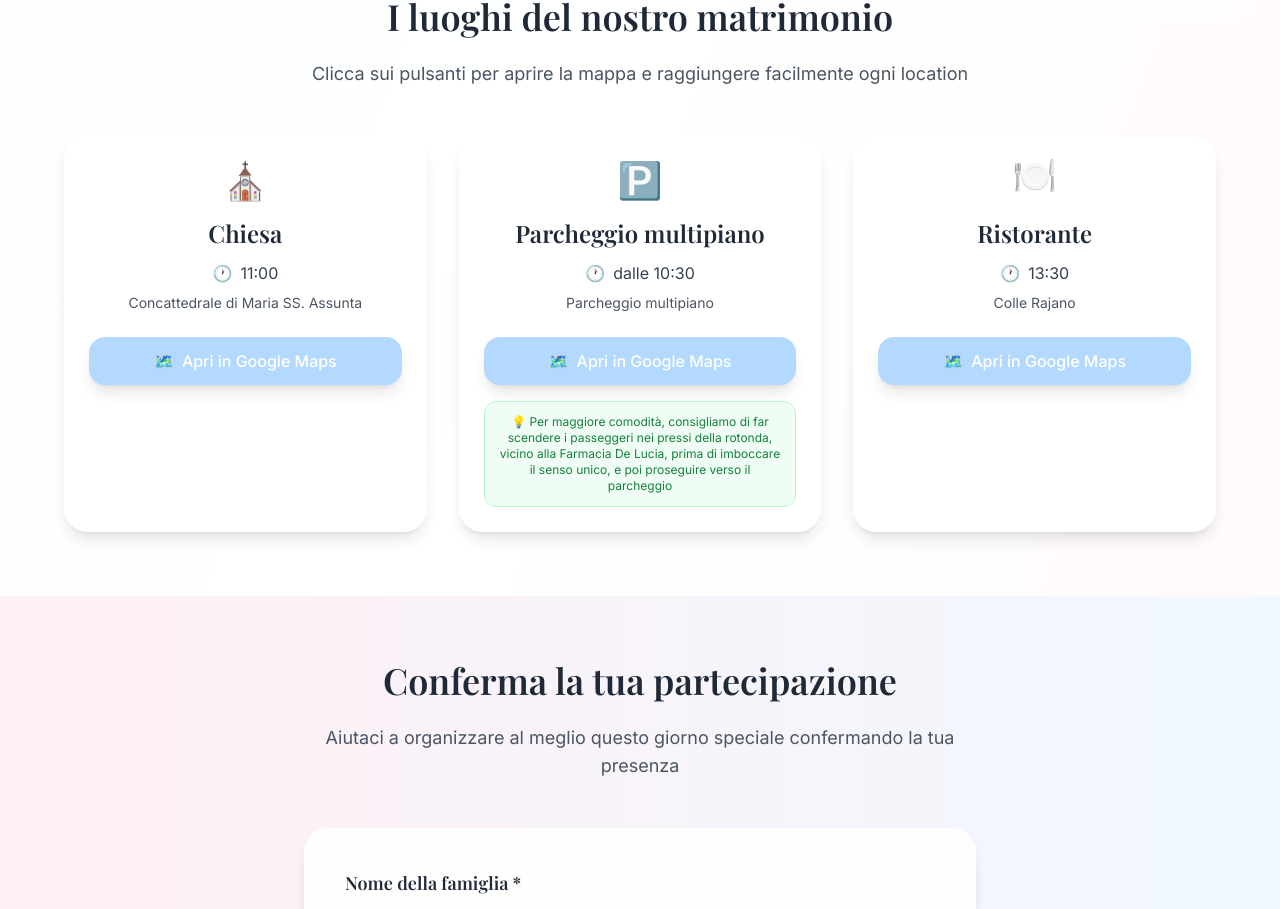
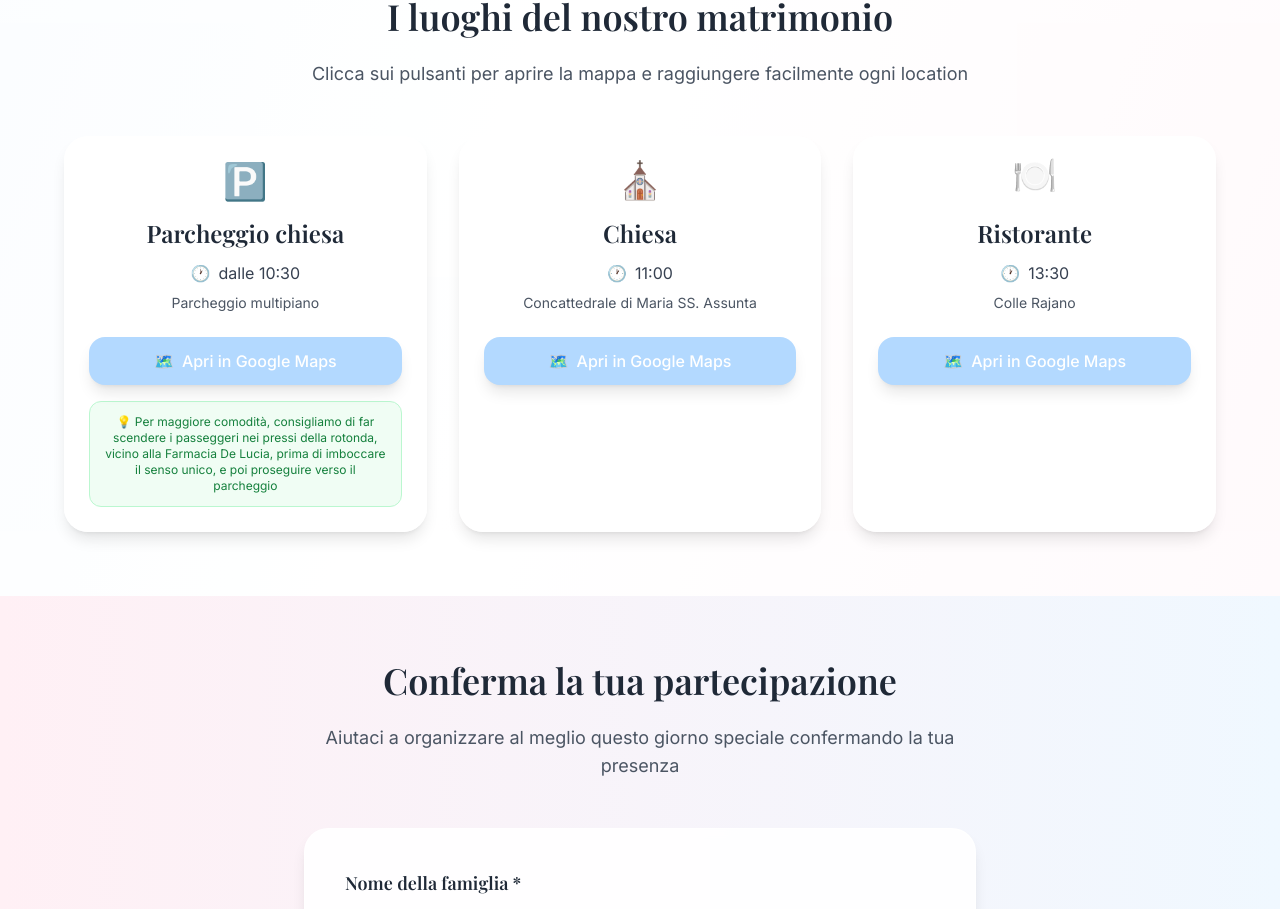
Before and after one commit to Salvatore-Di-Costanzo/celeste-matrimonio-sito, a React (Vite) app: page / in a window 1280 px wide. Shown: the part 1756-2665 px from the top of the page. Built offline with nearby package versions, Linux system fonts and the light colour scheme; a web font is replaced by a local one.

Commit message:
Rearrange location order and rename parking label
Reordered the location items in the LocationMap component, swapping the order of the church and parking locations. Also, renamed the label under the parking icon from "Parcheggio multipiano" to "Parcheggio chiesa".

```diff
--- a/src/components/LocationMap.tsx
+++ b/src/components/LocationMap.tsx
@@ -5,21 +5,21 @@ const LocationMap = () => {
   const locations = [
     {
       id: 1,
+      name: 'Parcheggio chiesa',
+      icon: '🅿️',
+      address: 'Parcheggio multipiano',
+      time: 'dalle 10:30',
+      color: 'bg-green-500',
+      mapLink: 'https://maps.app.goo.gl/1HDkNWegdvdAdVTr6'
+    },
+    {
+      id: 2,
       name: 'Chiesa',
       icon: '⛪',
       address: 'Concattedrale di Maria SS. Assunta',
       time: '11:00',
       color: 'bg-blue-500',
       mapLink: 'https://maps.app.goo.gl/XWjuAKumSc2msdfK8'
-    },
-    {
-      id: 2,
-      name: 'Parcheggio multipiano',
-      icon: '🅿️',
-      address: 'Parcheggio multipiano',
-      time: 'dalle 10:30',
-      color: 'bg-green-500',
-      mapLink: 'https://maps.app.goo.gl/1HDkNWegdvdAdVTr6'
     },
     {
       id: 3,
@@ -85,7 +85,7 @@ const LocationMap = () => {
                   </div>
                 </button>
 
-                {location.name === 'Parcheggio multipiano' && (
+                {location.name === 'Parcheggio chiesa' && (
                   <div className="mt-4 p-3 bg-green-50 rounded-xl border border-green-200">
                     <p className="text-xs font-inter text-green-700">
                       💡 Per maggiore comodità, consigliamo di far scendere i passeggeri nei pressi della rotonda, vicino alla Farmacia De Lucia, prima di imboccare il senso unico, e poi proseguire verso il parcheggio
```
